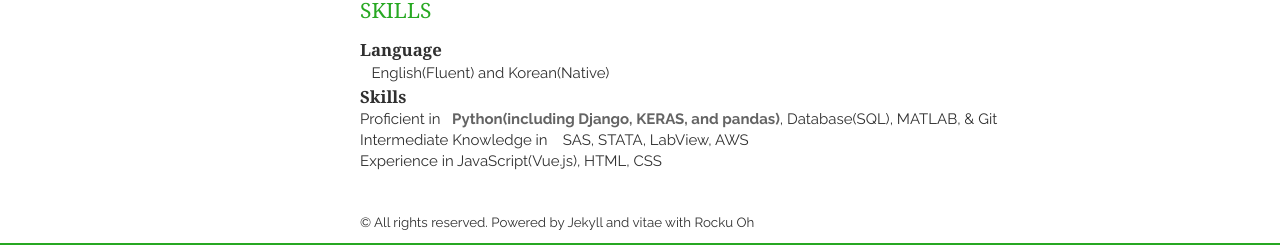
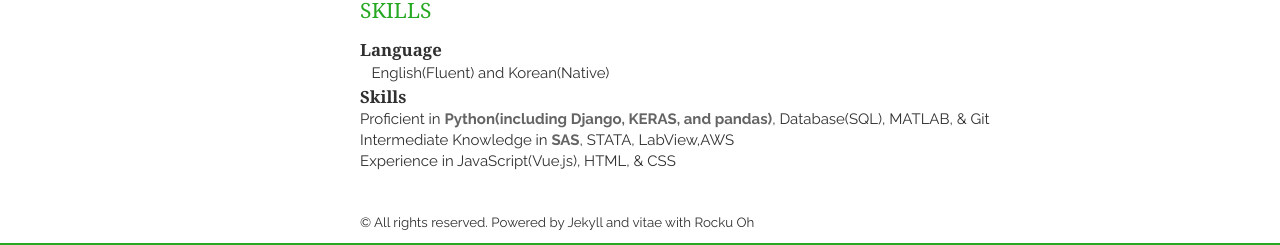
Before and after one commit to org817/org817.github.io, a Jekyll site: the page built from index.html, in a window 1280 px wide. Shown: the part 2068-2313 px from the top of the page. Built offline with Jekyll 4.4.1, drawn with Linux system fonts in a browser that asks for light colours; nearby versions of some CDN libraries; the list of posts is cut into pages by our own code.

```diff
--- a/_includes/skills.html
+++ b/_includes/skills.html
@@ -11,8 +11,8 @@
         <header>
             <h1>Skills</h1>
         </header>
-        <p> Proficient in &nbsp;&nbsp;<em>Python(including Django, KERAS, and pandas)</em>, Database(SQL), MATLAB, &amp; Git </p>
-        <p> Intermediate Knowledge in &nbsp;&nbsp; SAS, STATA, LabView, AWS</p>
-        <p> Experience in JavaScript(Vue.js), HTML, CSS</p>
+        <p> Proficient in <em>Python(including Django, KERAS, and pandas)</em>, Database(SQL), MATLAB, &amp; Git </p>
+        <p> Intermediate Knowledge in <em>SAS</em>, STATA, LabView,AWS</p>
+        <p> Experience in JavaScript(Vue.js), HTML, &amp; CSS</p>
     </article>
 </section>
```
